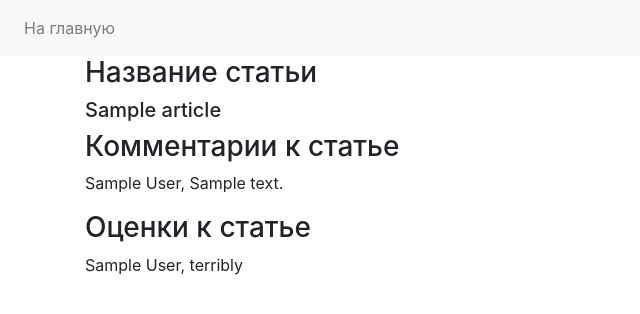
After one commit to InsPavel/python-group_1-homework_43-pavel_zhuvagin, a Django app: template source/webapp/templates/article_detail.html in a window 1280 px wide. The commit adds this page. Shown: the top 314 px of the page, without its empty margins (0-640 px from the left). Run offline with Django 3.2, Linux system fonts and the light colour scheme; the template is opened without the code that fills it: values that come from a table or form of the project are taken from there, others are empty; tables that the repository leaves empty hold one stand-in row (values such as "Sample post"); some libraries are stand-ins or nearby versions.

Commit message:
Added article_detail.html

```diff
--- /dev/null
+++ b/source/webapp/templates/article_detail.html
@@ -0,0 +1,15 @@
+{% extends 'base.html' %}
+
+{% block title %}Информация о статье{% endblock %}
+{% block content %}
+    <h3>Название статьи</h3>
+        <h5>{{ article.title }}</h5>
+    <h3>Комментарии к статье</h3>
+    {% for comment in article.commented_article.all %}
+        <p>{{ comment.author }}, {{ comment.text }}</p>
+    {% endfor %}
+    <h3>Оценки к статье</h3>
+    {% for rating in article.article_grade.all %}
+        <p>{{ rating.author }}, {{ rating.rating }}</p>
+    {% endfor %}
+{% endblock %}
--- a/source/webapp/templates/article_list.html
+++ b/source/webapp/templates/article_list.html
@@ -4,6 +4,6 @@
 {% block content %}
     <h3>Список статей</h3>
     {% for article in article_list %}
-        <a href="#"><h5>{{ article.pk }}.{{ article.title }}</h5></a>
+        <a href="{% url 'article_detail' article.pk %}"><h5>{{ article.pk }}.{{ article.title }}</h5></a>
     {% endfor %}
 {% endblock %}
--- a/source/webapp/templates/base.html
+++ b/source/webapp/templates/base.html
@@ -21,7 +21,7 @@
     <div class="collapse navbar-collapse" id="navbarNav">
         <ul class="navbar-nav">
             <li class="nav-item">
-                <a href="#" class="nav-link">Lorem</a>
+                <a href="{% url 'article_list' %}" class="nav-link">На главную</a>
             </li>
             {% block menu %}{% endblock %}
         </ul>
--- a/source/webapp/views.py
+++ b/source/webapp/views.py
@@ -1,7 +1,11 @@
-from django.views.generic import ListView
+from django.views.generic import ListView, DetailView
 
 from webapp.models import Article
 
 class ArticleListView(ListView):
     model = Article
     template_name = 'article_list.html'
+
+class ArticleDetailView(DetailView):
+    model = Article
+    template_name = 'article_detail.html'
```
